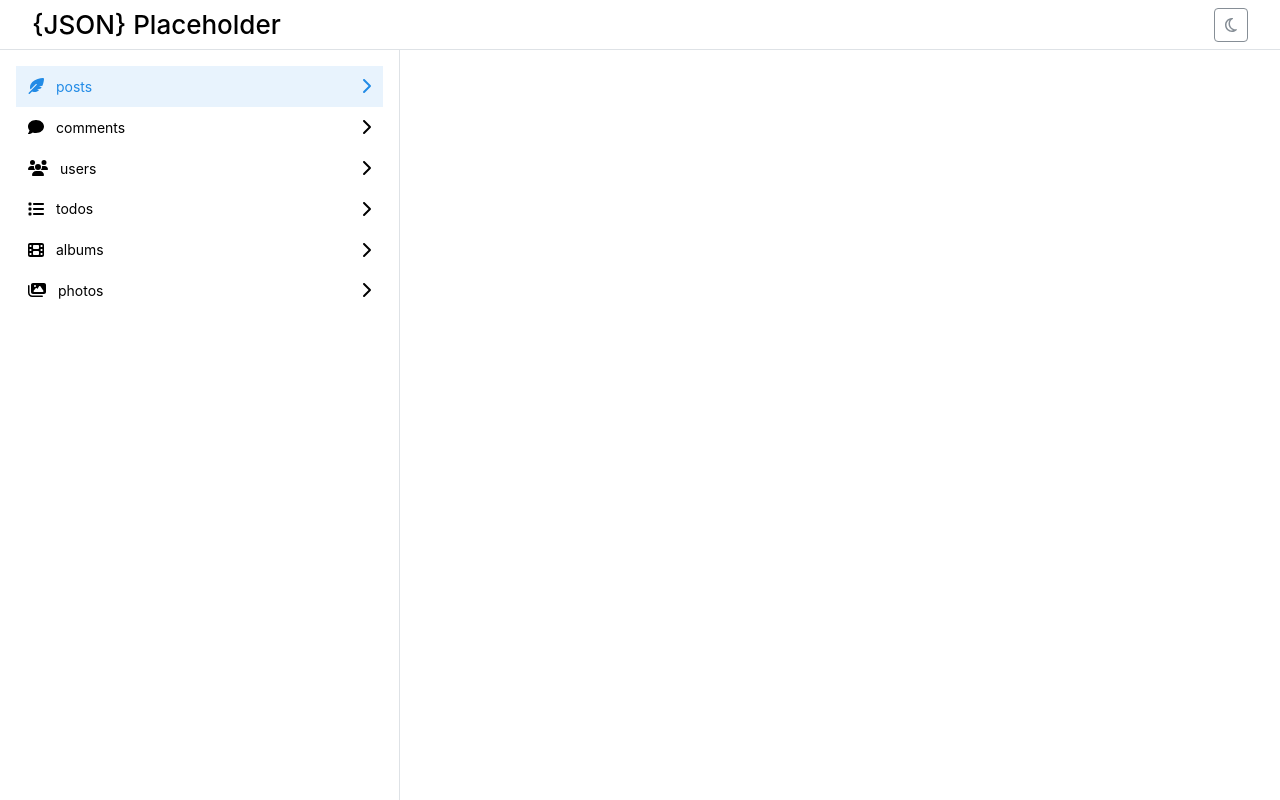
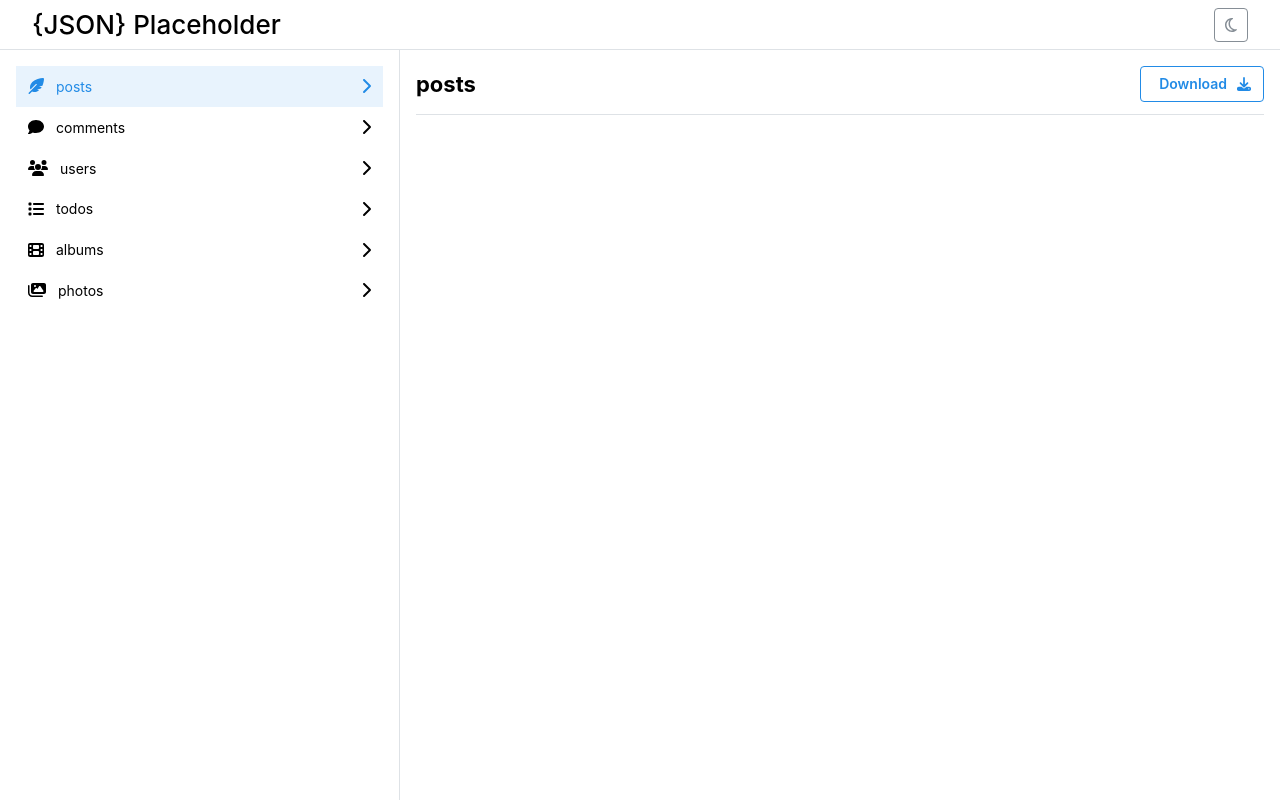
Before and after one commit to leykun-gizaw/json_placeholder_project, a React (Vite) app: page / in a window 1280 px wide. Built offline with nearby package versions, Linux system fonts and the light colour scheme; data requests are answered from the project's data file.

Commit message:
refactor(MainView): Update MainView to new specs
New specs include: -
- Header area for title and some action buttons.

```diff
--- a/src/components/ApplicationShell.tsx
+++ b/src/components/ApplicationShell.tsx
@@ -4,7 +4,6 @@ import {
   Burger,
   Center,
   Flex,
-  Table,
   Title,
   useMantineColorScheme,
 } from "@mantine/core";
@@ -15,6 +14,7 @@ import { useState } from "react";
 import NavRoutes from "./Navigation/NavRoutes.tsx";
 import useFetchData from "../hooks/useFetchData.ts";
 import { Route } from "../definitions.ts";
+import MainView from "./Main/MainView.tsx";
 
 function ApplicationShell() {
   const [opened, { toggle }] = useDisclosure();
@@ -80,7 +80,7 @@ function ApplicationShell() {
       </AppShell.Navbar>
 
       <AppShell.Main>
-        <Table />
+        <MainView route={routes[activeRouteIndex]} />
       </AppShell.Main>
     </AppShell>
   );
--- /dev/null
+++ b/src/components/Main/MainView.tsx
@@ -0,0 +1,28 @@
+import { Route } from "../../definitions.ts";
+import React from "react";
+import { Button, Divider, Flex, Title } from "@mantine/core";
+import { FontAwesomeIcon } from "@fortawesome/react-fontawesome";
+import { faDownload } from "@fortawesome/free-solid-svg-icons";
+
+interface MainViewProps {
+  route: Route;
+}
+
+const MainView: React.FC<MainViewProps> = (props) => {
+  return (
+    <>
+      <Flex align={"center"} justify={"space-between"}>
+        <Title order={3}>{props.route?.name}</Title>
+        <Button
+          variant={"outline"}
+          rightSection={<FontAwesomeIcon icon={faDownload} />}
+        >
+          Download
+        </Button>
+      </Flex>
+      <Divider my={"sm"} />
+    </>
+  );
+};
+
+export default MainView;
--- a/src/definitions.ts
+++ b/src/definitions.ts
@@ -51,5 +51,5 @@ export interface ErrorType {
 export interface Route {
   id: number;
   name: string;
-  href: URL;
+  href: string;
 }
```
